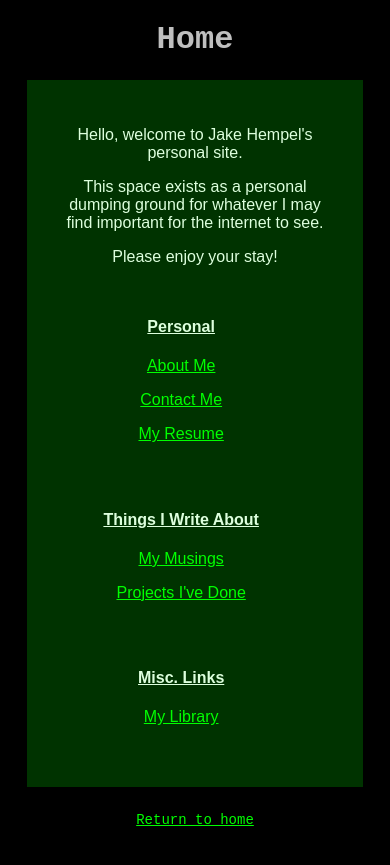
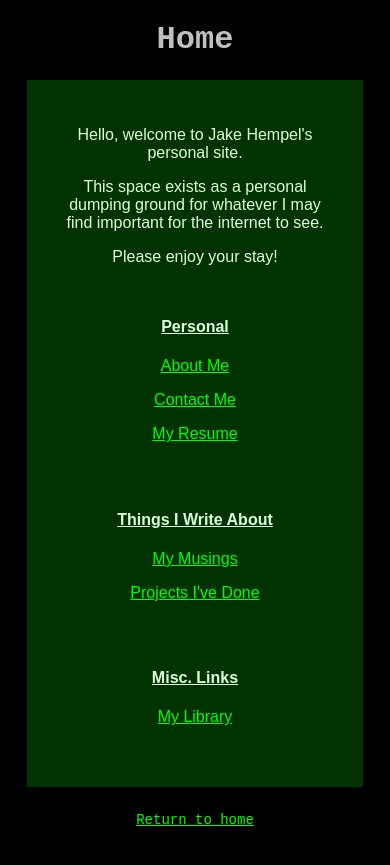
Before and after one commit to jakehempel/jakehempel.us, a Jekyll site: the page built from index.html, in a window 390 px wide. Shown: the top 865 px of the page. Built offline with Jekyll 4.4.1, drawn with Linux system fonts in a browser that asks for light colours.

Commit message:
fixed menu blocks being off center

```diff
--- a/index.html
+++ b/index.html
@@ -21,14 +21,14 @@ title: Home
 
 @media only screen and (max-width: 800px) {
   .menu_blocks {
-    display: block;
+    display: inline-block;
     width: 90%;
   }
 }
 
 @media only screen and (max-width: 600px) {
  .menu_blocks {
-    display: block;
+    display: inline-block;
     width: 90%;
   }
 }
```
